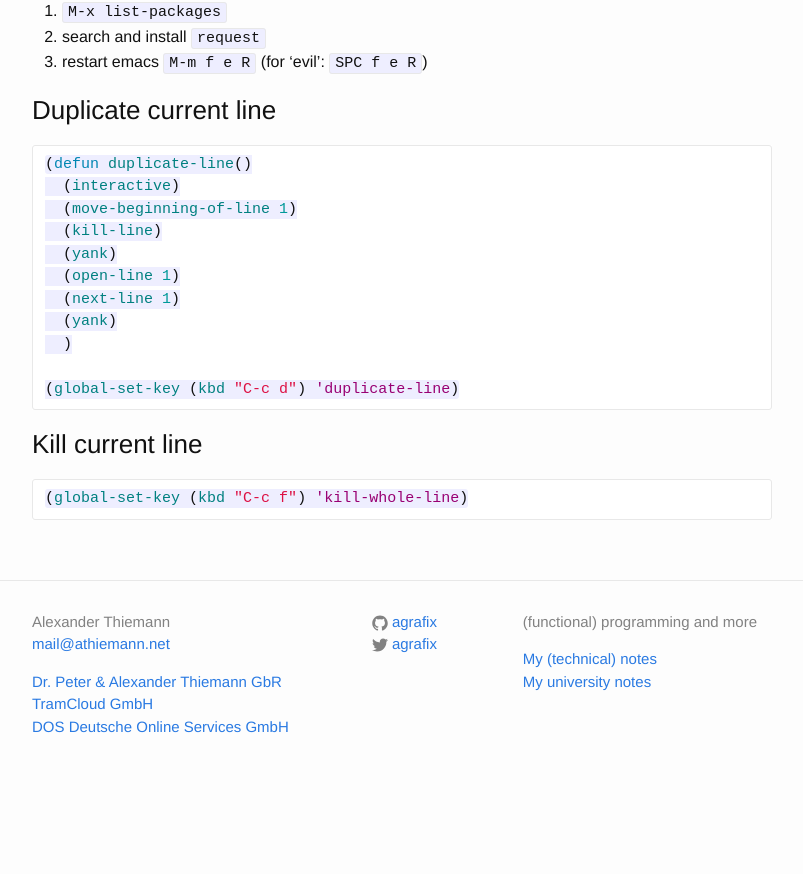
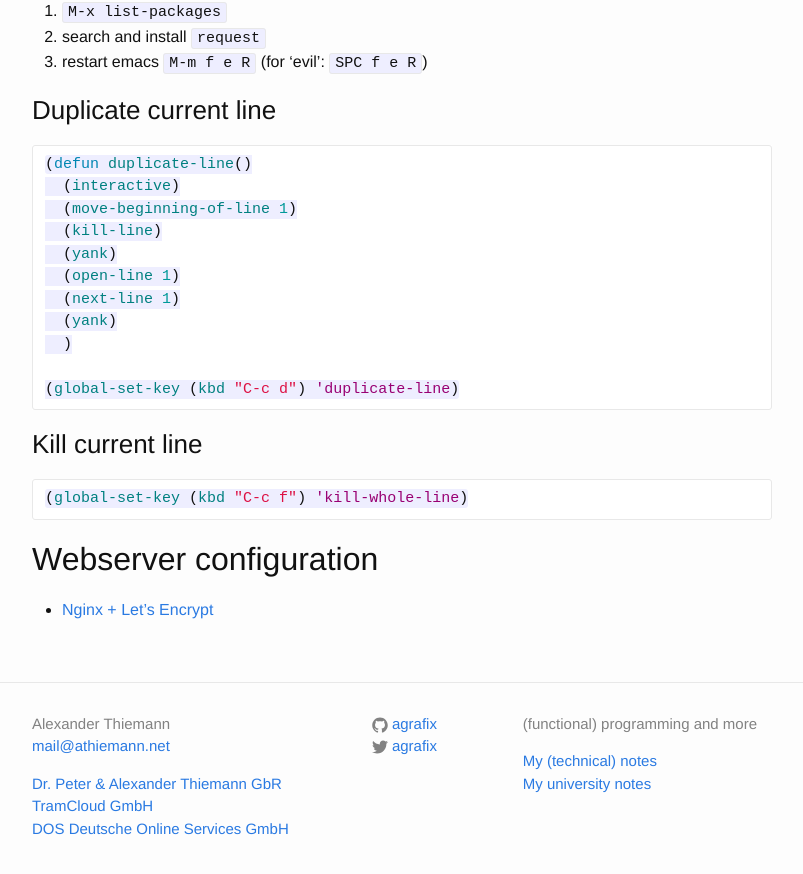
Before and after one commit to agrafix/homepage, a Jekyll site: the page built from notes.md, in a window 1280 px wide and 900 px high, scrolled down 945 px. Shown: the top 874 px of the window, without its empty margins (238-1041 px from the left). Built offline with Jekyll 4.4.1, drawn with Linux system fonts in a browser that asks for light colours; before the commit the page ends 1743 px from its top, so only the background shows below that.

Commit message:
link to nginx + letsencrypt

````diff
--- a/notes.md
+++ b/notes.md
@@ -65,3 +63,11 @@ see [issue #4642][ghc-spacemacs-4642]
 ```elisp
 (global-set-key (kbd "C-c f") 'kill-whole-line)
 ```
+
+## Webserver configuration
+
+* [Nginx + Let's Encrypt][do-nginx-letsencrypt]
+
+
+[ghc-spacemacs-4642]: https://github.com/syl20bnr/spacemacs/issues/4642
+[do-nginx-letsencrypt]: https://www.digitalocean.com/community/tutorials/how-to-secure-nginx-with-let-s-encrypt-on-ubuntu-16-04
````
Also changed, not shown: other parts of notes.md (+0 -2 lines).
